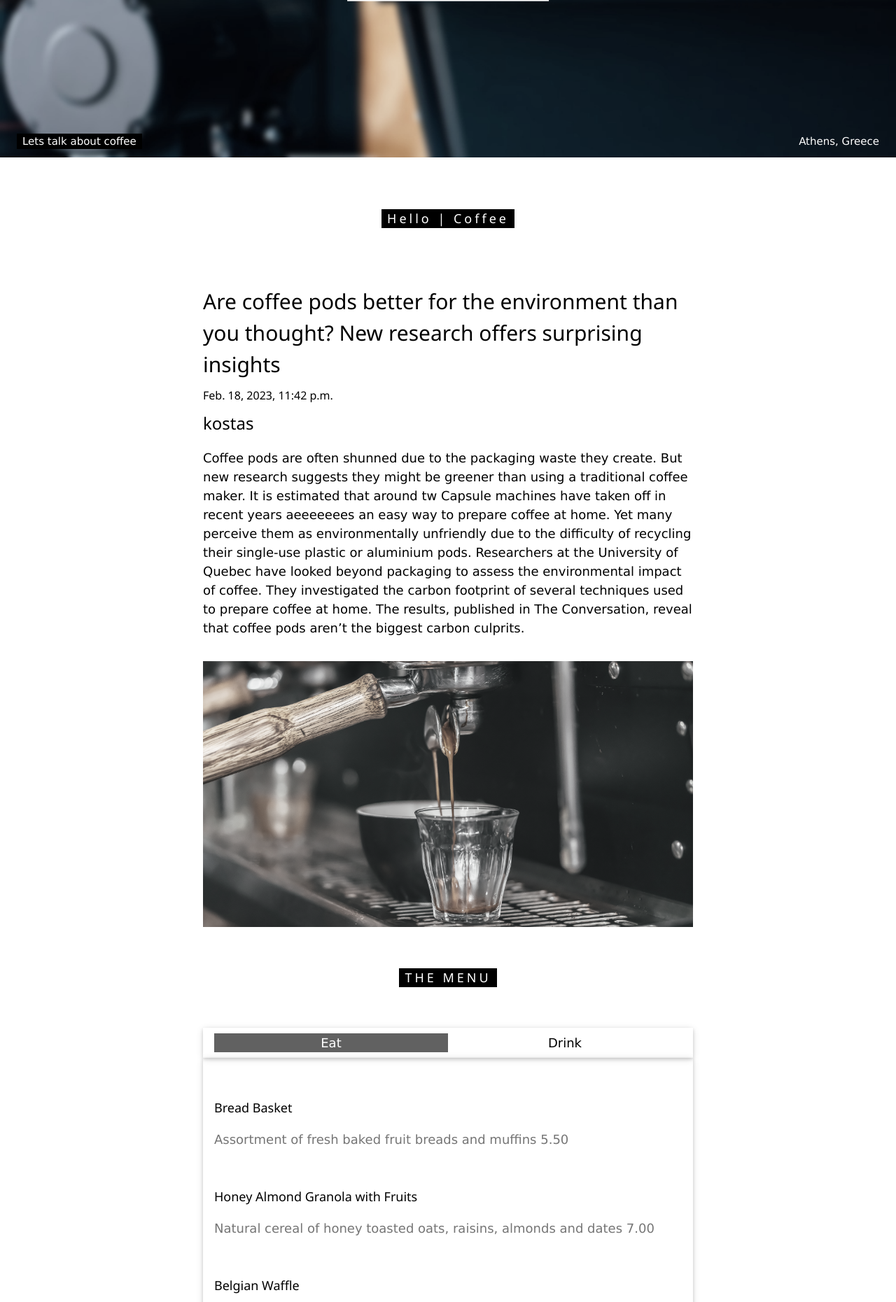
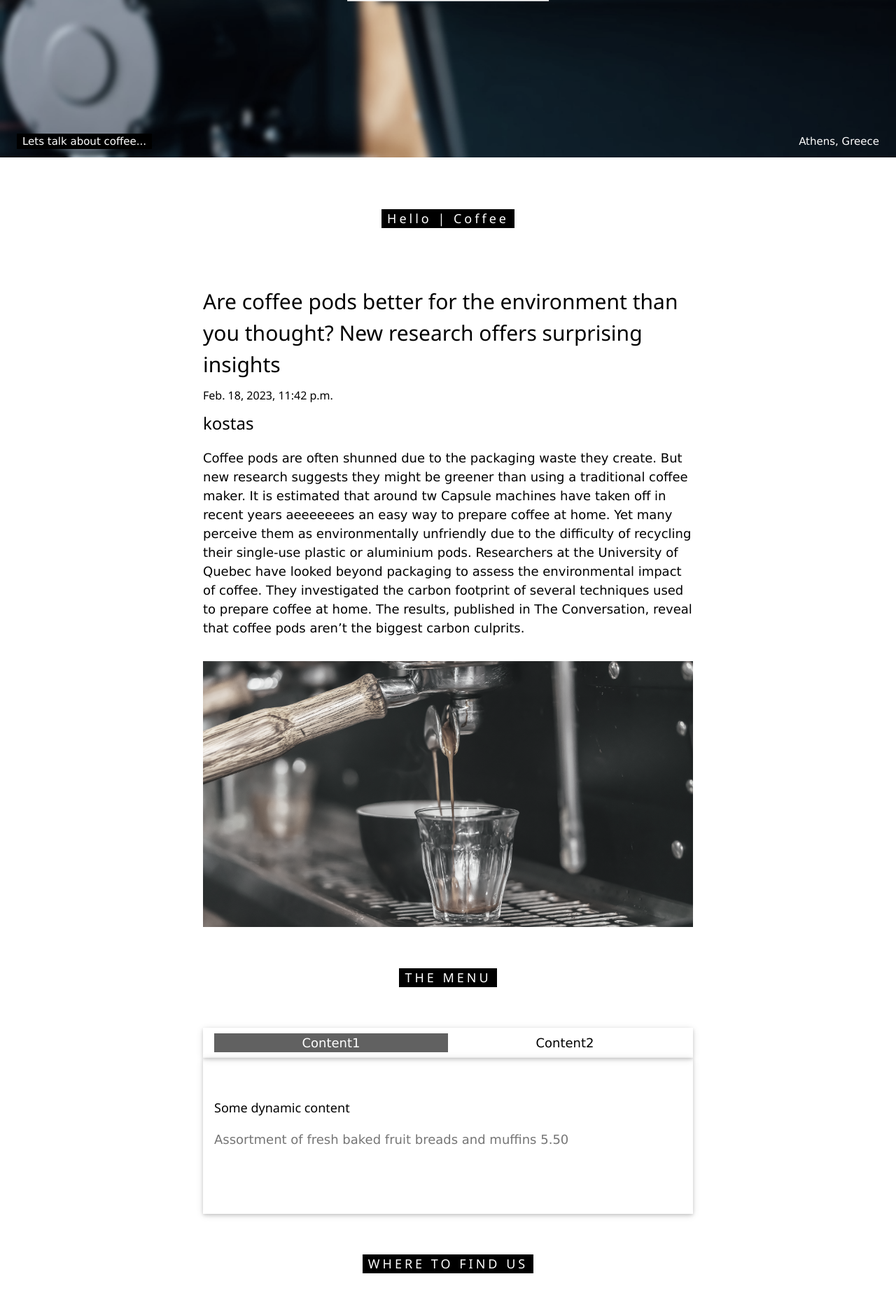
Before and after one commit to konkazazis/djangoTest, a Django app: page / in a window 1280 px wide. Shown: the part 575-2436 px from the top of the page at 70% size. Run offline with Django 4.2, Linux system fonts and the light colour scheme; data comes from the database, SQL or seed files in the repository.

Commit message:
small changes to home

```diff
--- a/pages/templates/base.html
+++ b/pages/templates/base.html
@@ -31,7 +31,7 @@
         <!-- Header with image -->
         <header class="bgimg w3-display-container w3-grayscale-min" id="home">
           <div class="w3-display-bottomleft w3-center w3-padding-large w3-hide-small">
-            <span class="w3-tag">Lets talk about coffee</span>
+            <span class="w3-tag">Lets talk about coffee...</span>
           </div>
           <div class="w3-display-middle w3-center"  style="border: 3px solid white;padding:3%;">
             <span class="w3-text-white" style="font-size:90px">the<br>Cafe</span>
@@ -67,46 +67,22 @@
             <h5 class="w3-center w3-padding-48"><span class="w3-tag w3-wide">THE MENU</span></h5>
 
             <div class="w3-row w3-center w3-card w3-padding">
-              <a href="javascript:void(0)" onclick="openMenu(event, 'Eat');" id="myLink">
-                <div class="w3-col s6 tablink">Eat</div>
+              <a href="javascript:void(0)" onclick="openMenu(event, 'Content1');" id="myLink">
+                <div class="w3-col s6 tablink">Content1</div>
               </a>
-              <a href="javascript:void(0)" onclick="openMenu(event, 'Drinks');">
-                <div class="w3-col s6 tablink">Drink</div>
+              <a href="javascript:void(0)" onclick="openMenu(event, 'Content2');">
+                <div class="w3-col s6 tablink">Content2</div>
               </a>
             </div>
 
-            <div id="Eat" class="w3-container menu w3-padding-48 w3-card">
-              <h5>Bread Basket</h5>
+            <div id="Content1" class="w3-container menu w3-padding-48 w3-card">
+              <h5>Some dynamic content</h5>
               <p class="w3-text-grey">Assortment of fresh baked fruit breads and muffins 5.50</p><br>
-
-              <h5>Honey Almond Granola with Fruits</h5>
-              <p class="w3-text-grey">Natural cereal of honey toasted oats, raisins, almonds and dates 7.00</p><br>
-
-              <h5>Belgian Waffle</h5>
-              <p class="w3-text-grey">Vanilla flavored batter with malted flour 7.50</p><br>
-
-              <h5>Scrambled eggs</h5>
-              <p class="w3-text-grey">Scrambled eggs, roasted red pepper and garlic, with green onions 7.50</p><br>
-
-              <h5>Blueberry Pancakes</h5>
-              <p class="w3-text-grey">With syrup, butter and lots of berries 8.50</p>
             </div>
 
-            <div id="Drinks" class="w3-container menu w3-padding-48 w3-card">
-              <h5>Coffee</h5>
-              <p class="w3-text-grey">Regular coffee 2.50</p><br>
-
-              <h5>Chocolato</h5>
-              <p class="w3-text-grey">Chocolate espresso with milk 4.50</p><br>
-
-              <h5>Corretto</h5>
-              <p class="w3-text-grey">Whiskey and coffee 5.00</p><br>
-
-              <h5>Iced tea</h5>
-              <p class="w3-text-grey">Hot tea, except not hot 3.00</p><br>
-
-              <h5>Soda</h5>
-              <p class="w3-text-grey">Coke, Sprite, Fanta, etc. 2.50</p>
+            <div id="Content2" class="w3-container menu w3-padding-48 w3-card">
+              <h5>Some dynamic content</h5>
+              <p class="w3-text-grey">Assortment of fresh baked fruit breads and muffins 5.50</p><br>
             </div>
 
           </div>
```
